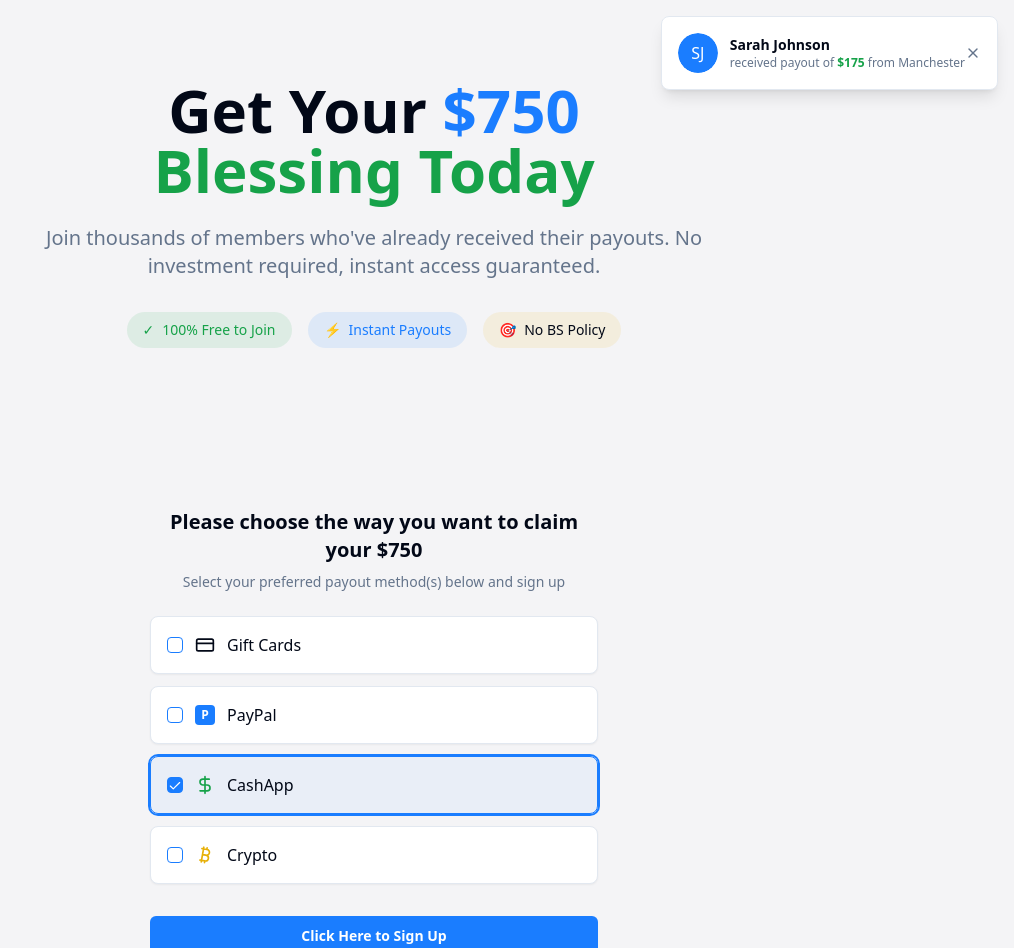
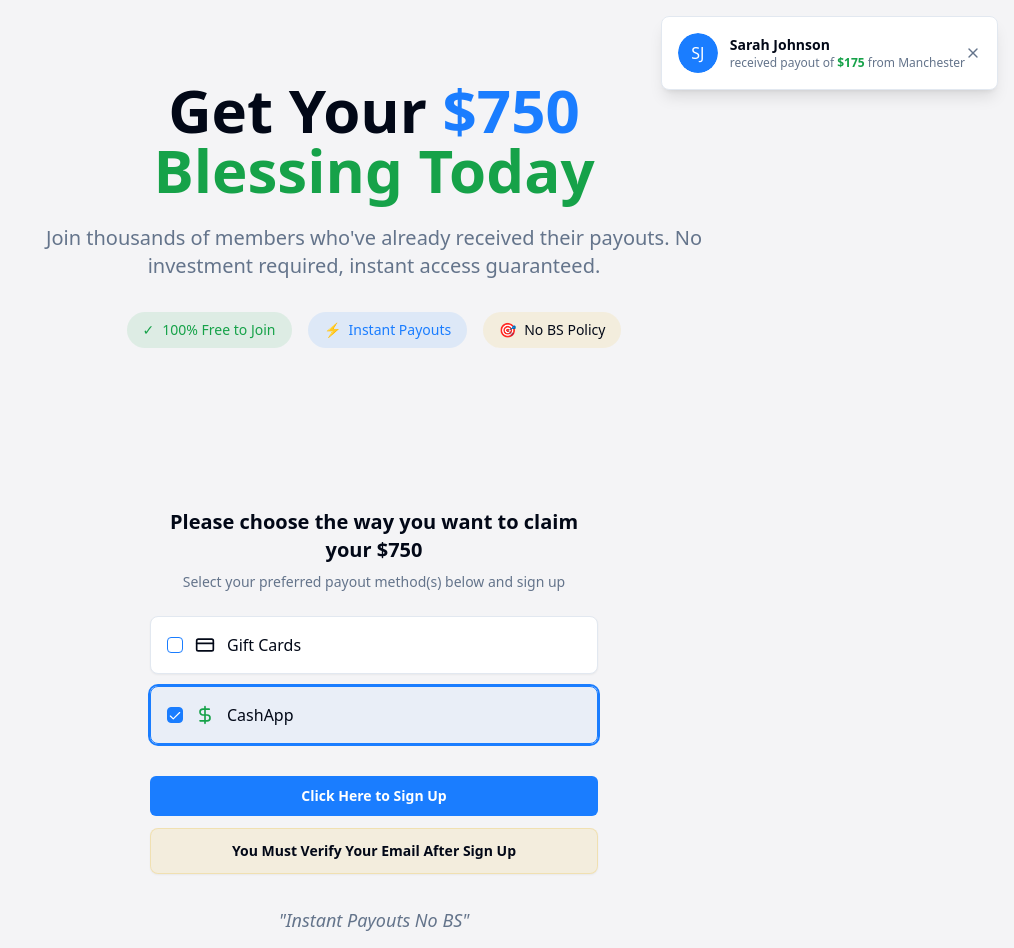
Before and after one commit to AIZAWAthegOD/idea-launchpad-muse, a React (Vite) app: page / in a window 1280 px wide. Shown: the top 948 px of the page, without its empty margins (266-1280 px from the left). Built offline with nearby package versions, Linux system fonts and the light colour scheme; the HTML template or start-up script is replaced by a standard one.

Commit message:
Refactor: Remove payment options

```diff
--- a/src/components/PaymentMethods.tsx
+++ b/src/components/PaymentMethods.tsx
@@ -20,22 +20,10 @@ export function PaymentMethods() {
       selected: false
     },
     {
-      id: "paypal",
-      name: "PayPal",
-      icon: <div className="h-5 w-5 bg-primary rounded text-primary-foreground flex items-center justify-center text-xs font-bold">P</div>,
-      selected: false
-    },
-    {
       id: "cashapp",
       name: "CashApp",
       icon: <DollarSign className="h-5 w-5 text-success" />,
       selected: true
-    },
-    {
-      id: "crypto",
-      name: "Crypto",
-      icon: <Bitcoin className="h-5 w-5 text-warning" />,
-      selected: false
     }
   ]);
 
```
